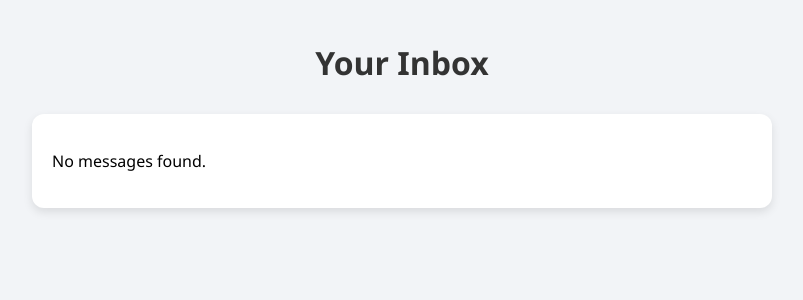
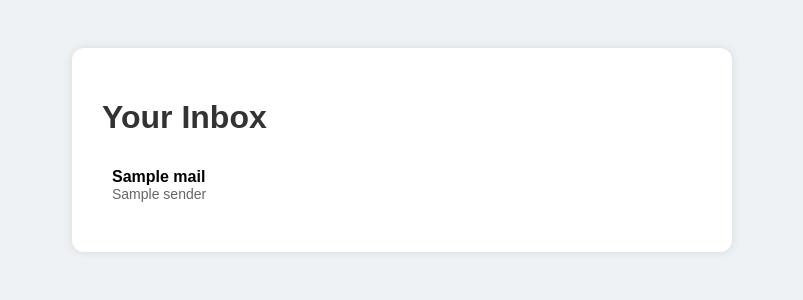
Before and after one commit to shakil6176/my-flask-app, a Flask app: template templates/inbox.html in a window 1280 px wide. Shown: the top 300 px of the page, without its empty margins (238-1041 px from the left). Run offline with Flask 3, Linux system fonts and the light colour scheme; the template is opened without the code that fills it: most values are stand-ins (such as "Sample title", 1, 10 or a date in 2020).

Commit message:
Fix inbox design and visibility issues

```diff
--- a/templates/inbox.html
+++ b/templates/inbox.html
@@ -5,60 +5,47 @@
     <title>Your Inbox</title>
     <style>
         body {
-            font-family: 'Segoe UI', Tahoma, Geneva, Verdana, sans-serif;
-            background-color: #f2f4f7;
-            margin: 0;
-            padding: 20px;
+            font-family: Arial, sans-serif;
+            background-color: #eef2f5;
+            padding: 40px;
         }
-
+        .container {
+            max-width: 600px;
+            margin: auto;
+            background: white;
+            padding: 30px;
+            border-radius: 12px;
+            box-shadow: 0 0 10px rgba(0,0,0,0.1);
+        }
         h1 {
-            text-align: center;
             color: #333;
         }
-
-        .inbox {
-            max-width: 700px;
-            margin: 30px auto;
-            background: #fff;
-            border-radius: 12px;
-            box-shadow: 0 4px 10px rgba(0, 0, 0, 0.1);
-            padding: 20px;
+        .email {
+            padding: 10px;
+            margin-bottom: 10px;
+            border-bottom: 1px solid #ccc;
         }
-
-        .email {
-            padding: 15px;
-            border-bottom: 1px solid #e0e0e0;
-        }
-
         .email:last-child {
             border-bottom: none;
         }
-
-        .email strong {
-            display: block;
-            font-size: 16px;
-            color: #222;
+        .email .subject {
+            font-weight: bold;
         }
-
-        .email span {
-            color: #555;
+        .email .sender {
+            color: #666;
             font-size: 14px;
         }
     </style>
 </head>
 <body>
+<div class="container">
     <h1>Your Inbox</h1>
-    <div class="inbox">
-        {% if messages %}
-            {% for msg in messages %}
-                <div class="email">
-                    <strong>{{ msg.subject }}</strong>
-                    <span>{{ msg.from }}</span>
-                </div>
-            {% endfor %}
-        {% else %}
-            <p>No messages found.</p>
-        {% endif %}
-    </div>
+    {% for mail in inbox %}
+        <div class="email">
+            <div class="subject">{{ mail.subject }}</div>
+            <div class="sender">{{ mail.sender }}</div>
+        </div>
+    {% endfor %}
+</div>
 </body>
 </html>
```
